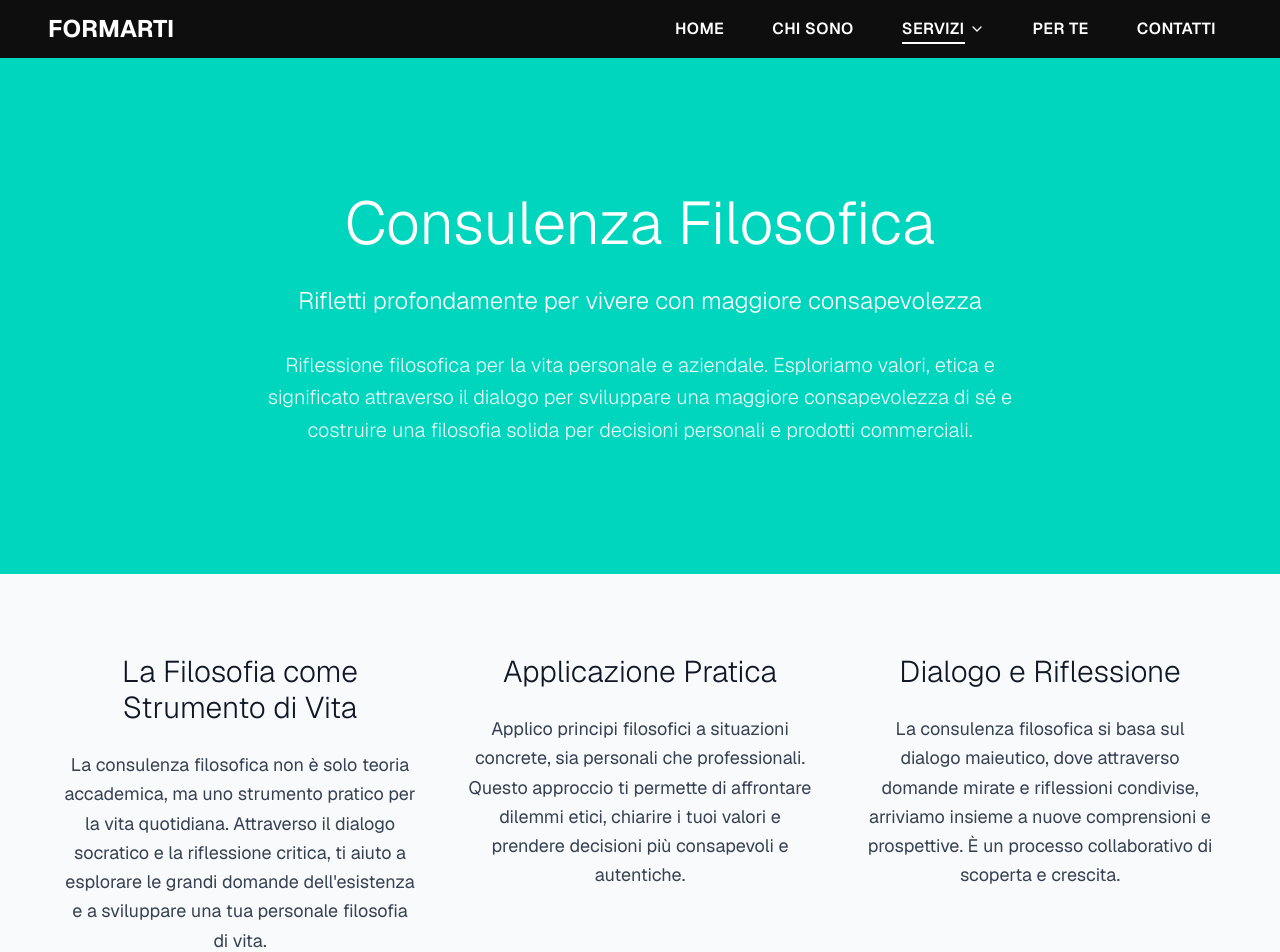
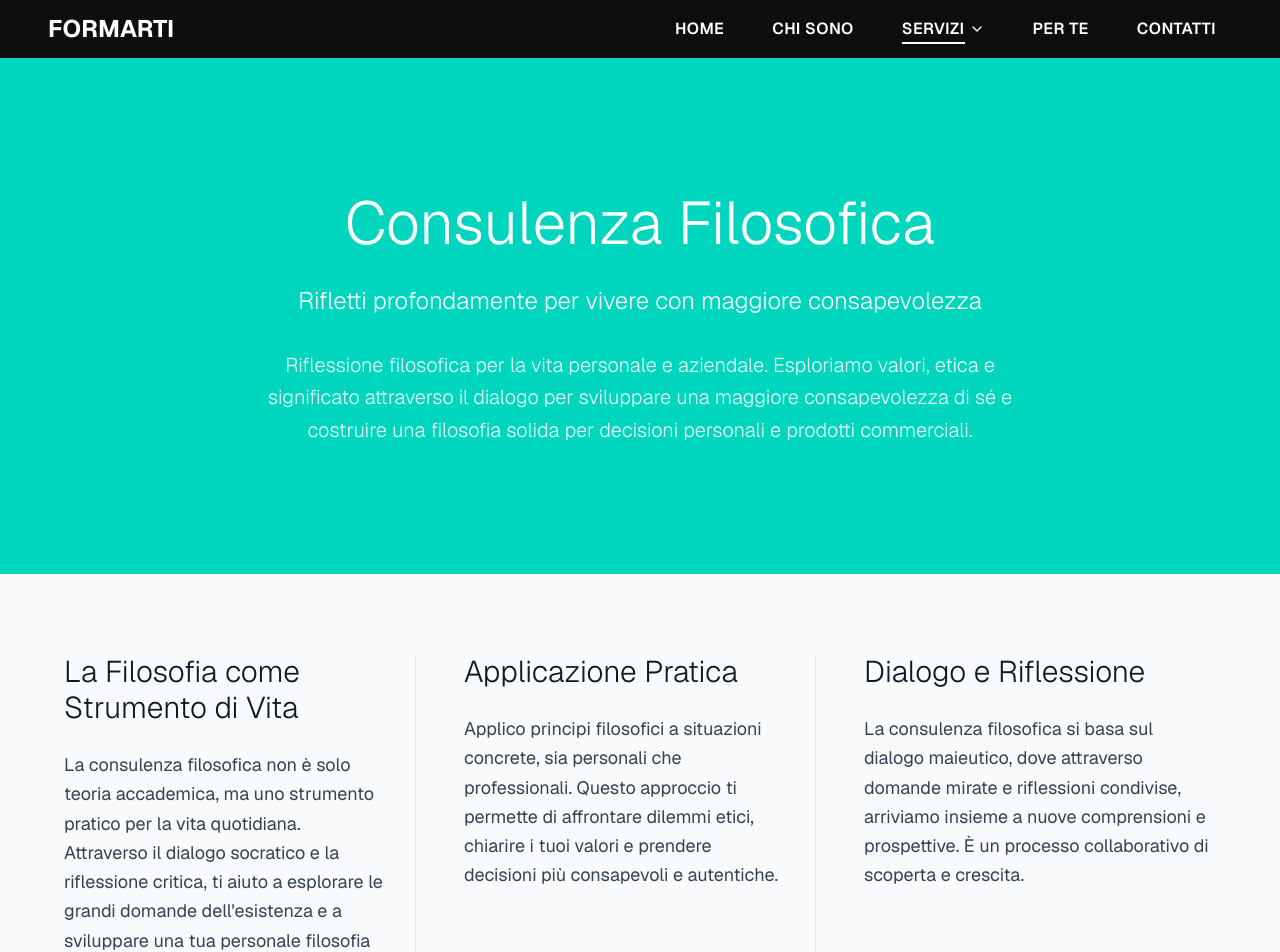
Before and after one commit to ezequiasaramburu/martina-website, a Next.js app: page /servizi/consulenza-filosofica in a window 1280 px wide. Shown: the top 952 px of the page. Built offline with nearby package versions, Linux system fonts and the light colour scheme.

Commit message:
minor style updates

```diff
--- a/src/components/ContactInfo.tsx
+++ b/src/components/ContactInfo.tsx
@@ -34,7 +34,7 @@ const ContactInfo = () => {
           {contactDetails.map((detail, index) => (
             <div key={index} className="text-center">
               <div className="flex justify-center mb-4">
-                <detail.icon className={`w-8 h-8 ${detail.color}`} />
+                <detail.icon className={`w-8 h-8 text-accent-teal`} />
               </div>
               <h3 className="text-xl font-semibold text-dark-900 mb-2">
                 {detail.title}
--- a/src/components/ServiceDetailContent.tsx
+++ b/src/components/ServiceDetailContent.tsx
@@ -25,11 +25,18 @@ const ServiceDetailContent = ({
         <div className="max-w-6xl mx-auto">
           <div className="grid grid-cols-1 md:grid-cols-3 gap-8 md:gap-12">
             {sections.map((section, index) => (
-              <div key={index} className="flex flex-col">
-                <h2 className="text-2xl md:text-3xl font-light mb-6 text-center text-gray-900">
+              <div
+                key={index}
+                className={`flex flex-col ${
+                  index < sections.length - 1
+                    ? "md:border-r md:border-gray-200 md:pr-8"
+                    : ""
+                }`}
+              >
+                <h2 className="text-2xl md:text-3xl font-light mb-6 text-left text-gray-900">
                   {section.title}
                 </h2>
-                <p className="text-base md:text-lg leading-relaxed text-center text-gray-700">
+                <p className="text-base md:text-lg leading-relaxed text-left text-gray-700">
                   {section.content}
                 </p>
               </div>
```
